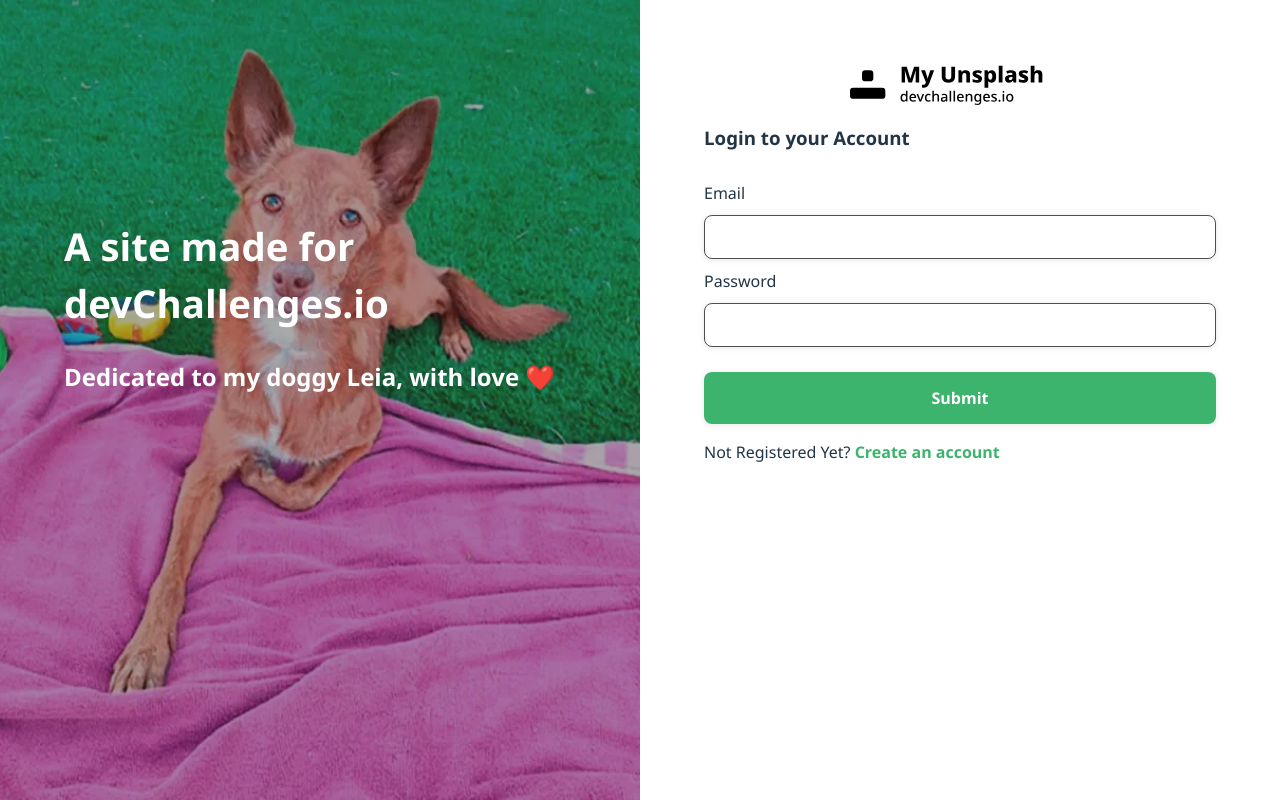
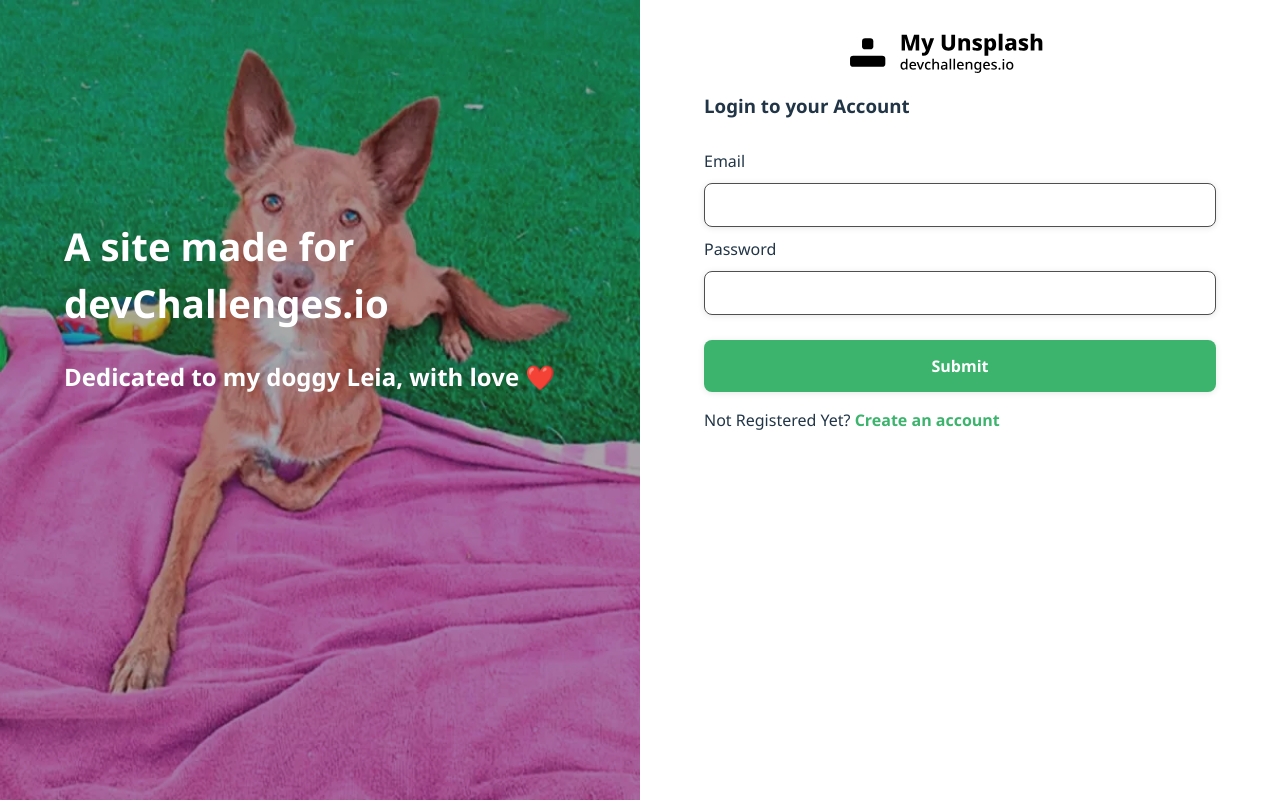
Before and after one commit to mdimassimo/myUnsplash-devChallenge, a React (Vite) app: page /login in a window 1280 px wide. Built offline with nearby package versions, Linux system fonts and the light colour scheme; no server answers.

Commit message:
Fixing before mask on Leia

```diff
--- a/src/App.css
+++ b/src/App.css
@@ -350,7 +350,7 @@ button:focus, button:focus-visible {
 .Login-form {
   display: flex;
   flex-direction: column;
-  padding: 10%;
+  padding: 5% 10% 10% 10%;
   animation: switchForm 0.3s ease 0s 1 normal forwards;
 }
 
```
